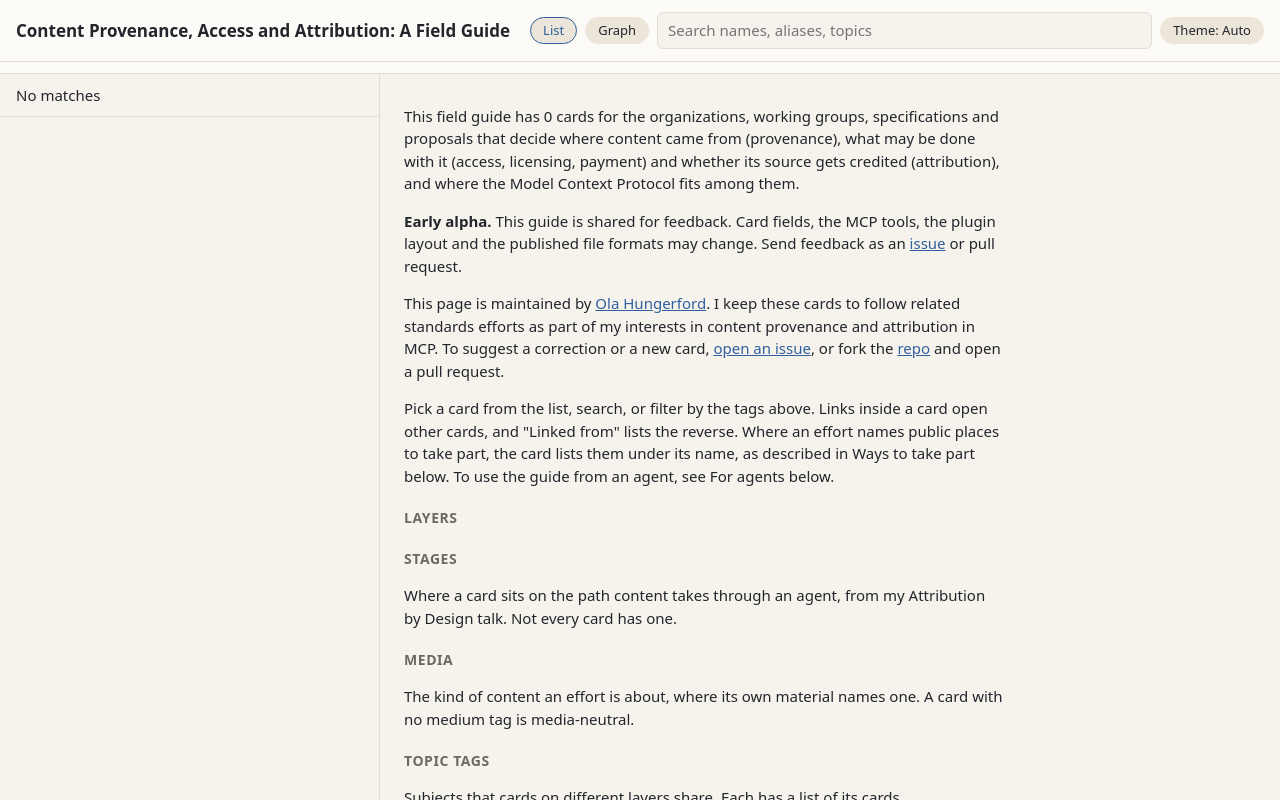
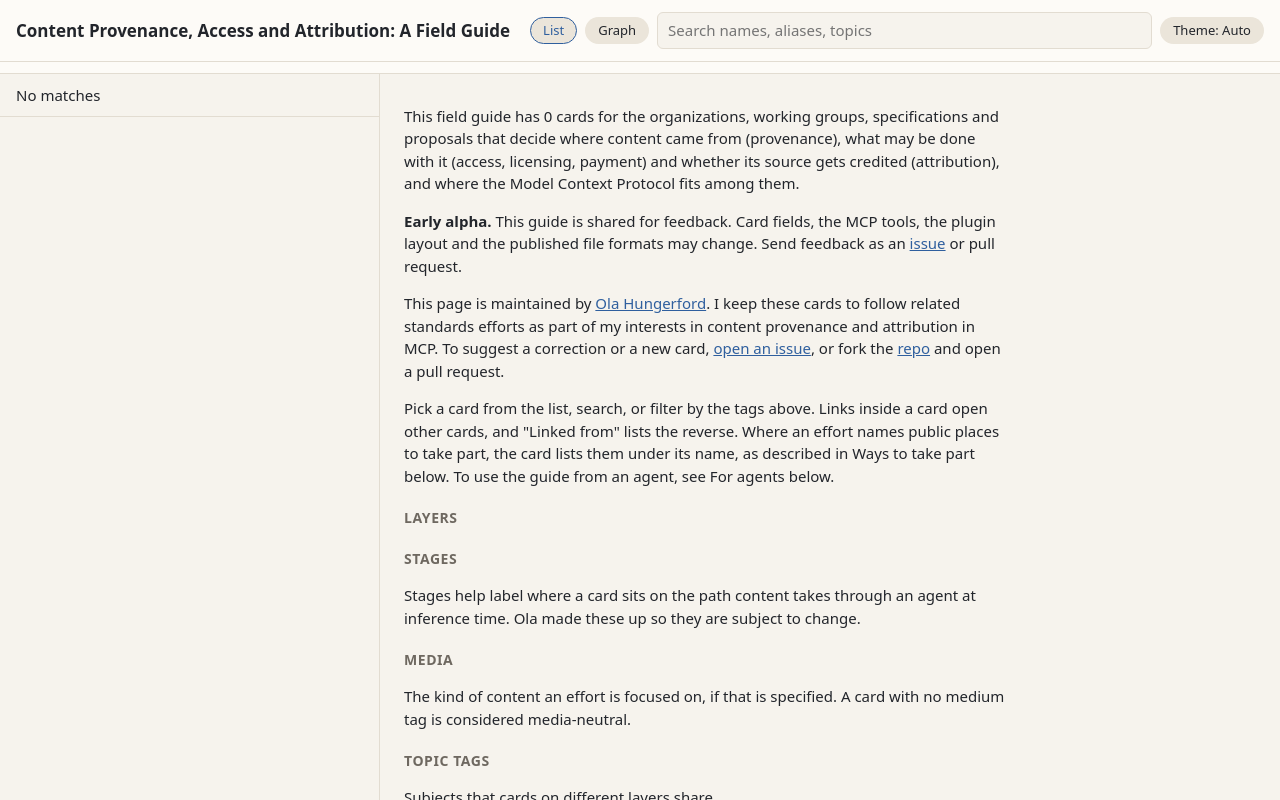
Before and after one commit to olaservo/content-provenance-cards, a plain HTML site: page ui/index.html in a window 1280 px wide. Drawn offline with Linux system fonts and the light colour scheme.

Commit message:
Reword the Stages, Media and Topic tags intros in the explorer (#47)
Co-authored-by: Claude Opus 5.5 <noreply@anthropic.com>

```diff
--- a/ui/index.html
+++ b/ui/index.html
@@ -247,13 +247,13 @@ function intro() {
 <h3>Layers</h3>
 <ul>${LAYERS.map(l => `<li><span class="lay" style="background:var(--l-${l})"></span><strong>${l}</strong>: ${LAYER_TEXT[l]}.</li>`).join("")}</ul>
 <h3>Stages</h3>
-<p>Where a card sits on the path content takes through an agent, from my Attribution by Design talk. Not every card has one.</p>
+<p>Stages help label where a card sits on the path content takes through an agent at inference time.  Ola made these up so they are subject to change.</p>
 <ul>${STAGES.map(s => `<li><strong>${human("stage/" + s)}</strong>: ${STAGE_TEXT[s]}.</li>`).join("")}</ul>
 <h3>Media</h3>
-<p>The kind of content an effort is about, where its own material names one. A card with no medium tag is media-neutral.</p>
+<p>The kind of content an effort is focused on, if that is specified. A card with no medium tag is considered media-neutral.</p>
 <ul>${MEDIA.map(m => `<li><strong>${m}</strong>: ${MEDIA_TEXT[m]}.</li>`).join("")}</ul>
 <h3>Topic tags</h3>
-<p>Subjects that cards on different layers share. Each has a list of its cards.</p>
+<p>Subjects that cards on different layers share.</p>
 <ul>${TOPICS.map(t => `<li><strong><a href="topics/${t}.md">${t}</a></strong>: ${TOPIC_TEXT[t]}.</li>`).join("")}</ul>
 <h3>Ways to take part</h3>
 <p>A card lists the public places the effort itself names. A line is left out when none was found.</p>
```
